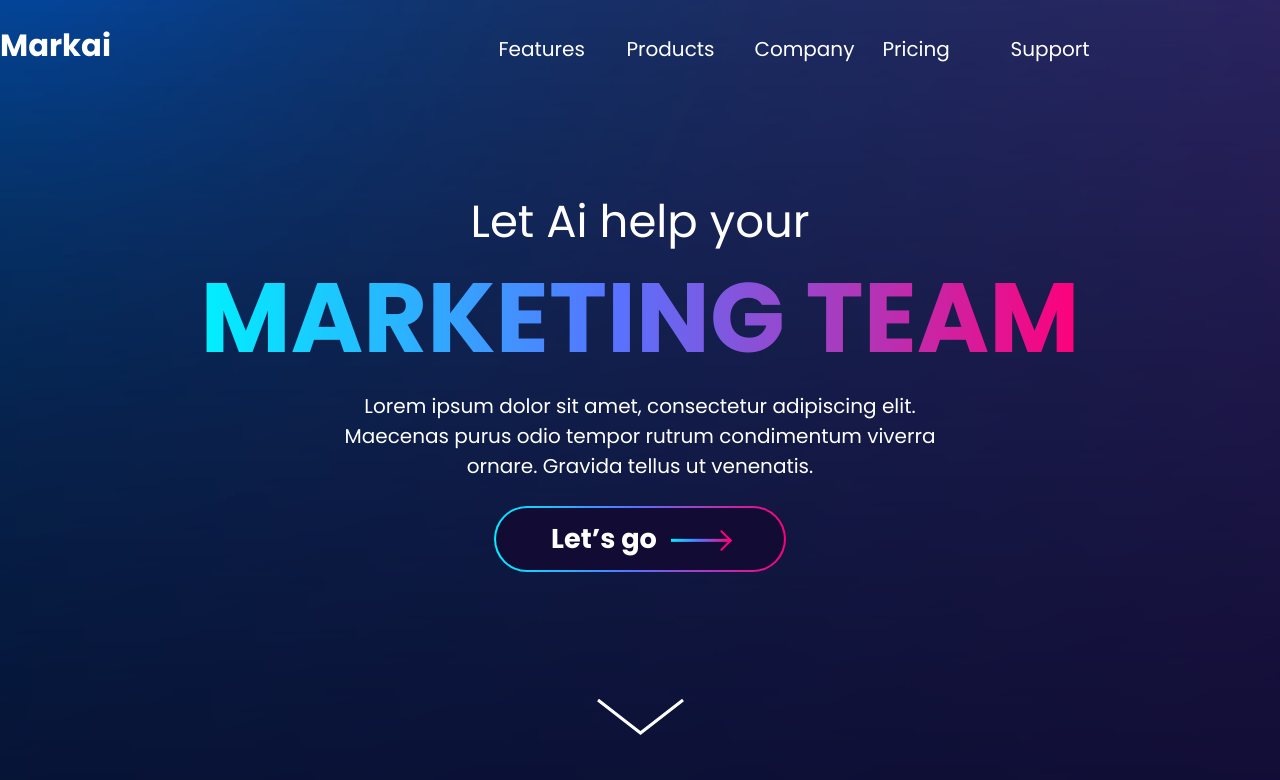
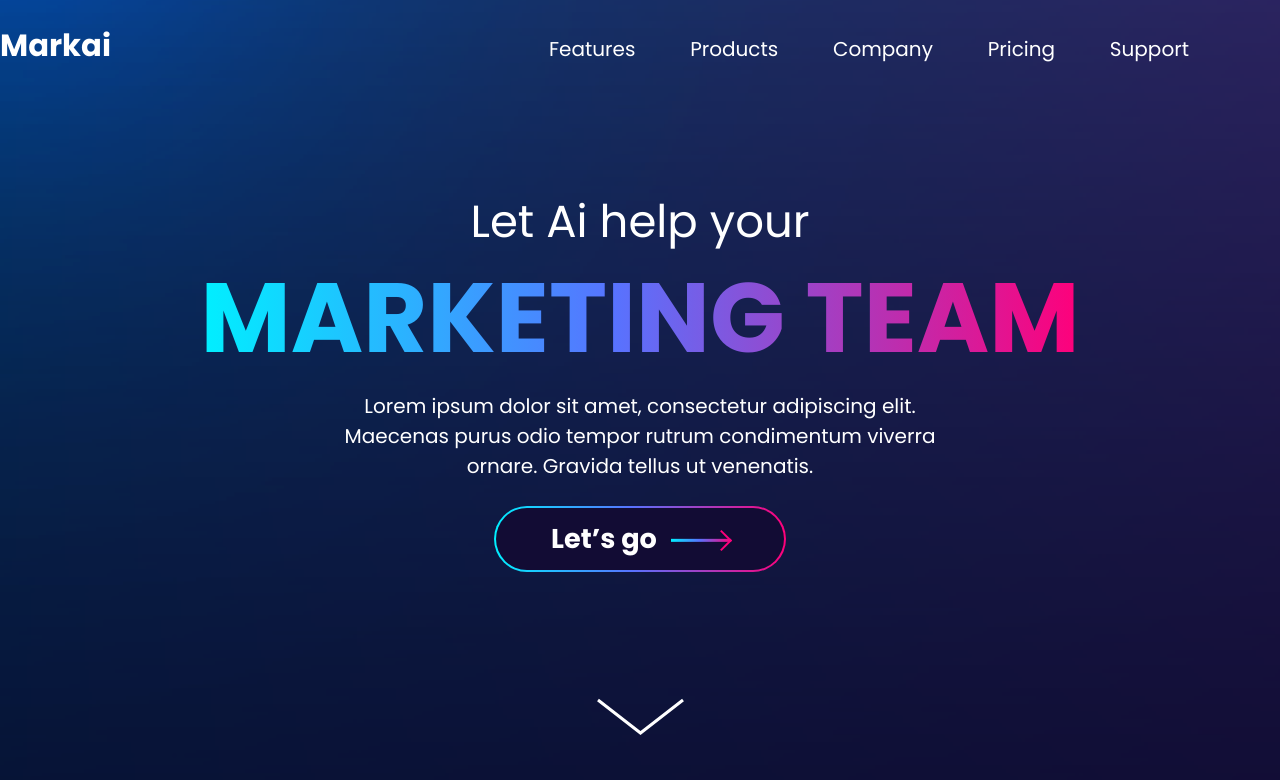
Before and after one commit to salomemosiava/Marketing-team, a plain HTML site: page index.html in a window 1280 px wide. Shown: the top 780 px of the page. Drawn offline with Linux system fonts and the light colour scheme.

Commit message:
header center

```diff
--- a/css/style.css
+++ b/css/style.css
@@ -14,7 +14,8 @@ body {
     width: 640px;
     display: flex;
     justify-content: space-between;
-}
+    margin-left: 101px;
+  }
   .logo {
     font-family: 'Poppins', sans-serif;
     color: white;
--- a/index.html
+++ b/index.html
@@ -13,11 +13,11 @@
        <a class="logo" href="index.html">Markai</a>
        <nav>
            <ul class="nav-li">
-               <li class="nav-li"><a class="anav" href="index.html">Features</a></li>
-               <li class="nav-li"><a class="anav" href="#">Products</a></li>
-               <li class="nav-li"><a class="anav" href="#">Company</a></li>
-               <li class="nav-li"><a class="anav" href="#">Pricing</a></li>
-               <li class="nav-li"><a class="anav" href="#">Support</a></li>
+               <li><a class="anav" href="index.html">Features</a></li>
+               <li><a class="anav" href="#">Products</a></li>
+               <li><a class="anav" href="#">Company</a></li>
+               <li><a class="anav" href="#">Pricing</a></li>
+               <li><a class="anav" href="#">Support</a></li>
            </ul>
        </nav>
 
```
